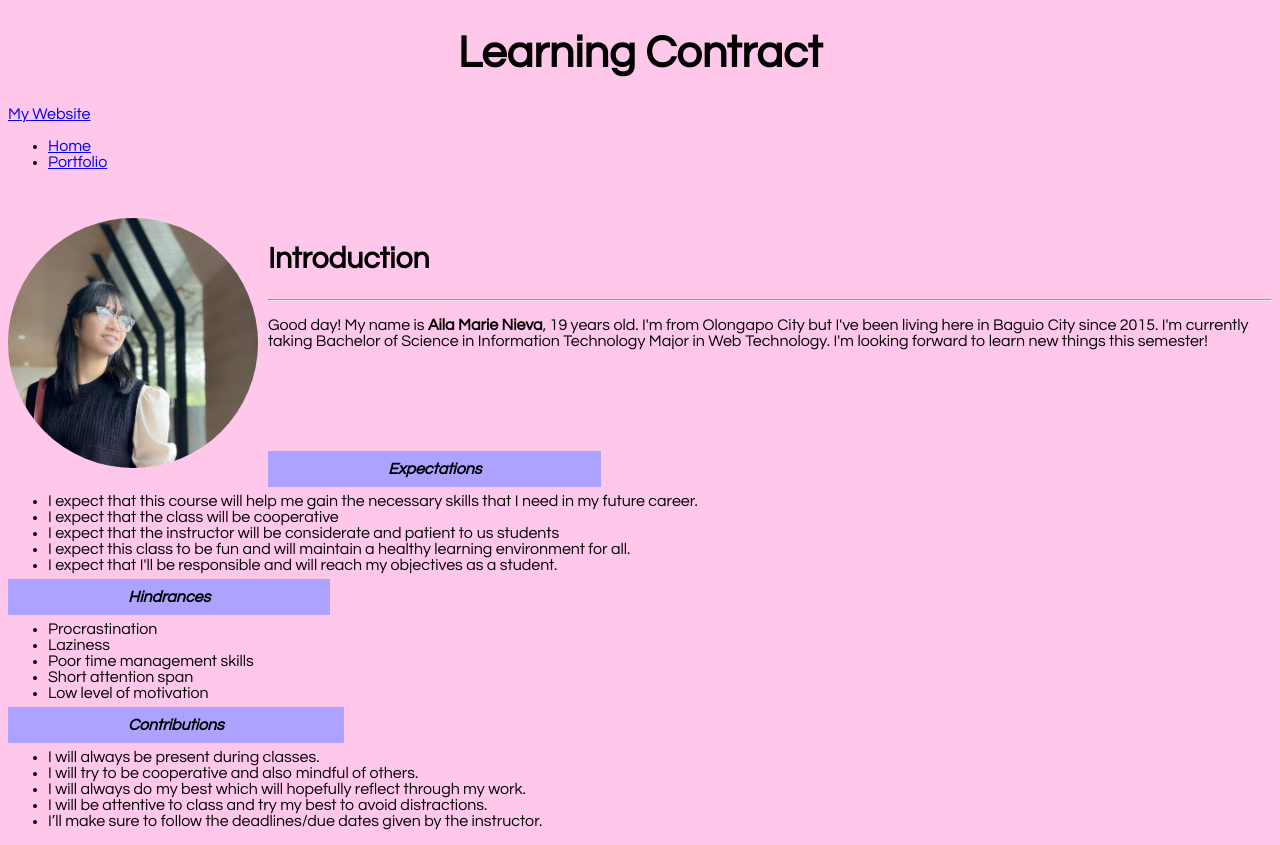
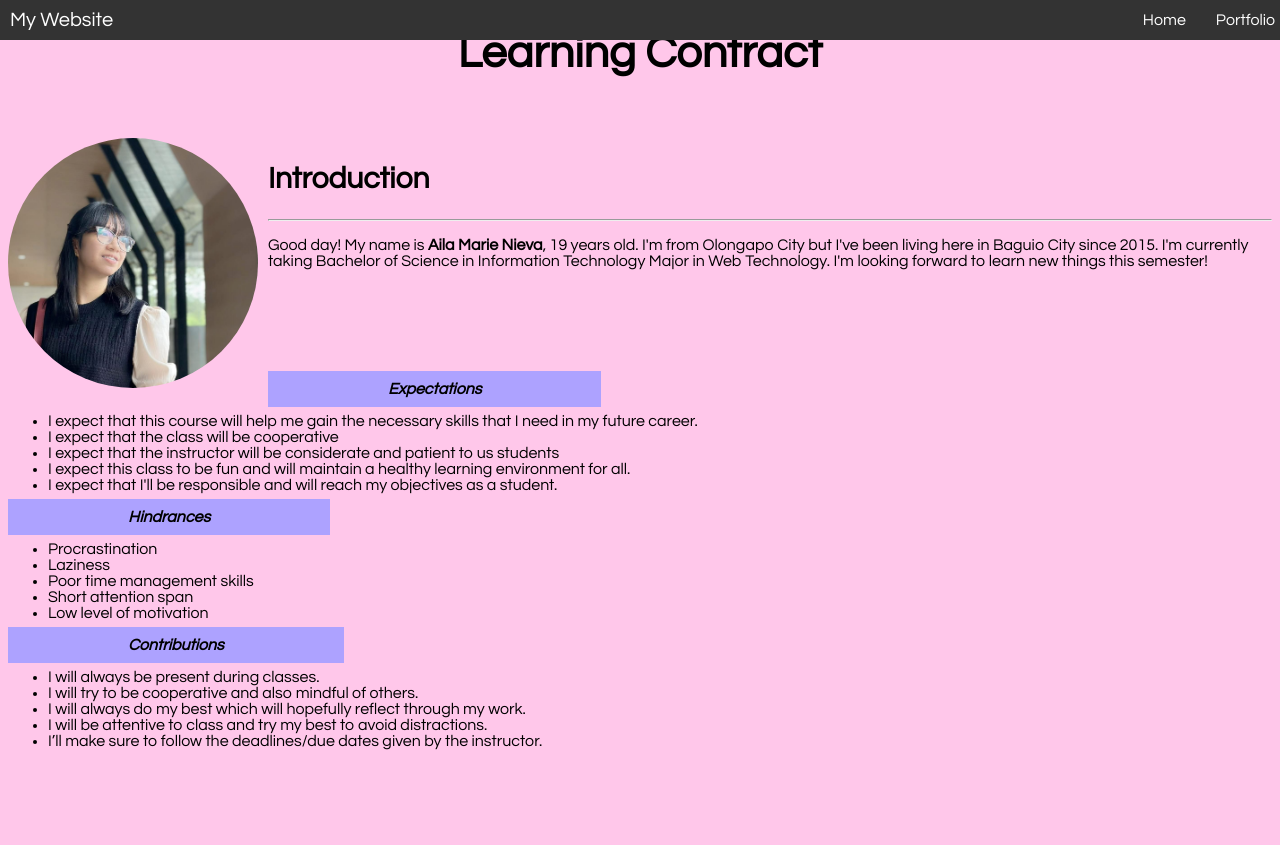
Before and after one commit to ayluhhh/cit14-finalproj, a plain HTML site: page files/NievaAilaMarie_LearningContract.html in a window 1280 px wide. After the commit the page ends 800 px from the top, so only its background shows below. Drawn offline with Linux system fonts and the light colour scheme.

Commit message:
Update NievaAilaMarie_LearningContract.html
insert css navbar

```diff
--- a/files/NievaAilaMarie_LearningContract.html
+++ b/files/NievaAilaMarie_LearningContract.html
@@ -32,6 +32,46 @@
 		padding-left: 120px;
 
 	}
+	.navbar {
+      position: fixed;
+      top: 0;
+      left: 0;
+      width: 100%;
+      display: flex;
+      justify-content: space-between;
+      align-items: center;
+      padding: 10px;
+      background-color: #333;
+      color: white;
+    }
+
+    .logo {
+      font-size: 20px;
+      text-decoration: none;
+      color: #fff;
+    }
+
+    .nav-links {
+      list-style: none;
+      display: flex;
+      margin: 0;
+      padding: 0;
+    }
+
+    .nav-links li {
+      margin: 0 10px;
+    }
+
+    .nav-links a {
+      text-decoration: none;
+      color: #fff;
+      padding: 5px;
+    }
+
+    .nav-links a:hover {
+      color: #ddd;
+    }
+
 
 </style>
 	<head> <h1>Learning Contract </h1> </head>
```
